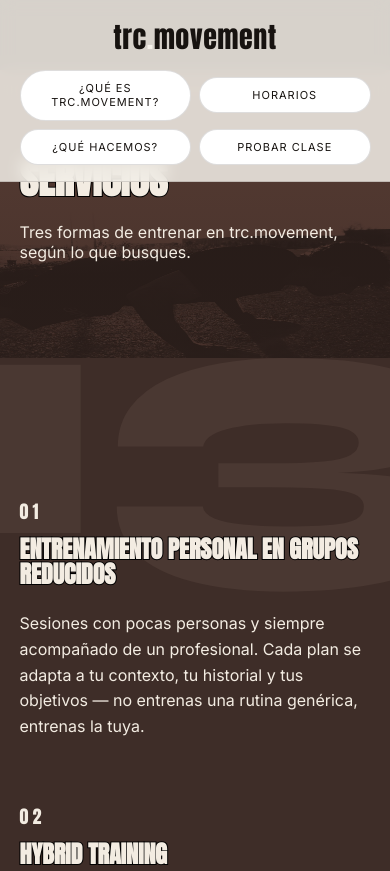
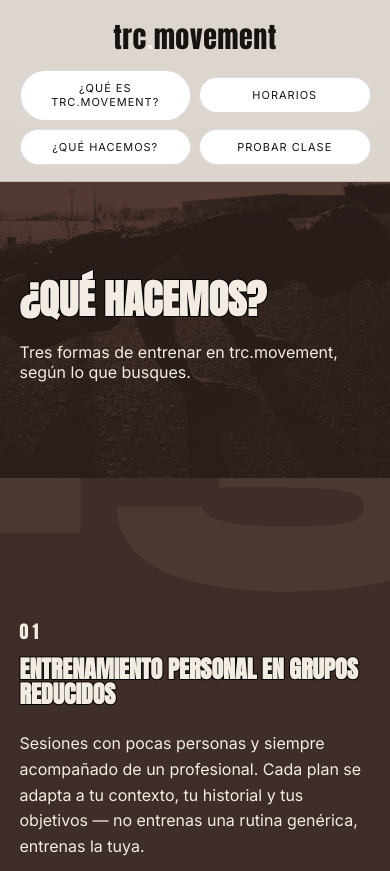
Before and after one commit to AMBmovement/trc-movement-lost-virginity, a website built with Vite: page servicios.html in a window 390 px wide. Shown: the top 871 px of the page. Built offline with nearby package versions, Linux system fonts and the light colour scheme; some packages are replaced by stand-ins of ours.

Commit message:
Renombrar título de Servicios a '¿Qué hacemos?', corregir foto deformada y solapamiento del título con el nav en móvil

```diff
--- a/servicios.html
+++ b/servicios.html
@@ -26,7 +26,7 @@
 
     <main id="app">
       <section class="section page-hero page-hero--servicios">
-        <h1 class="page-hero__title" data-reveal>Servicios</h1>
+        <h1 class="page-hero__title" data-reveal>¿Qué hacemos?</h1>
         <p class="page-hero__intro" data-reveal>
           Tres formas de entrenar en trc.movement, según lo que busques.
         </p>
--- a/src/style.css
+++ b/src/style.css
@@ -731,16 +731,18 @@ body {
   padding: 160px 5vw 80px;
   background-color: #2e211d;
   background-repeat: no-repeat, no-repeat;
+}
+
+.page-hero--horarios {
+  background-image: linear-gradient(180deg, rgba(46, 33, 29, 0.55), rgba(46, 33, 29, 0.75)), url('/images/horarios-bg.jpg');
   background-size: cover, 100% 114%;
   background-position: center, center 70px;
 }
 
-.page-hero--horarios {
-  background-image: linear-gradient(180deg, rgba(46, 33, 29, 0.55), rgba(46, 33, 29, 0.75)), url('/images/horarios-bg.jpg');
-}
-
 .page-hero--servicios {
   background-image: linear-gradient(180deg, rgba(46, 33, 29, 0.55), rgba(46, 33, 29, 0.75)), url('/images/servicios-bg.jpg');
+  background-size: cover, cover;
+  background-position: center, center 40%;
 }
 
 .page-hero__eyebrow {
@@ -749,6 +751,13 @@ body {
   text-transform: uppercase;
   color: #f3ece2;
   margin: 0 0 24px;
+}
+
+@media (max-width: 640px) {
+  .page-hero--horarios,
+  .page-hero--servicios {
+    padding-top: 280px;
+  }
 }
 
 .page-hero__title {
```
